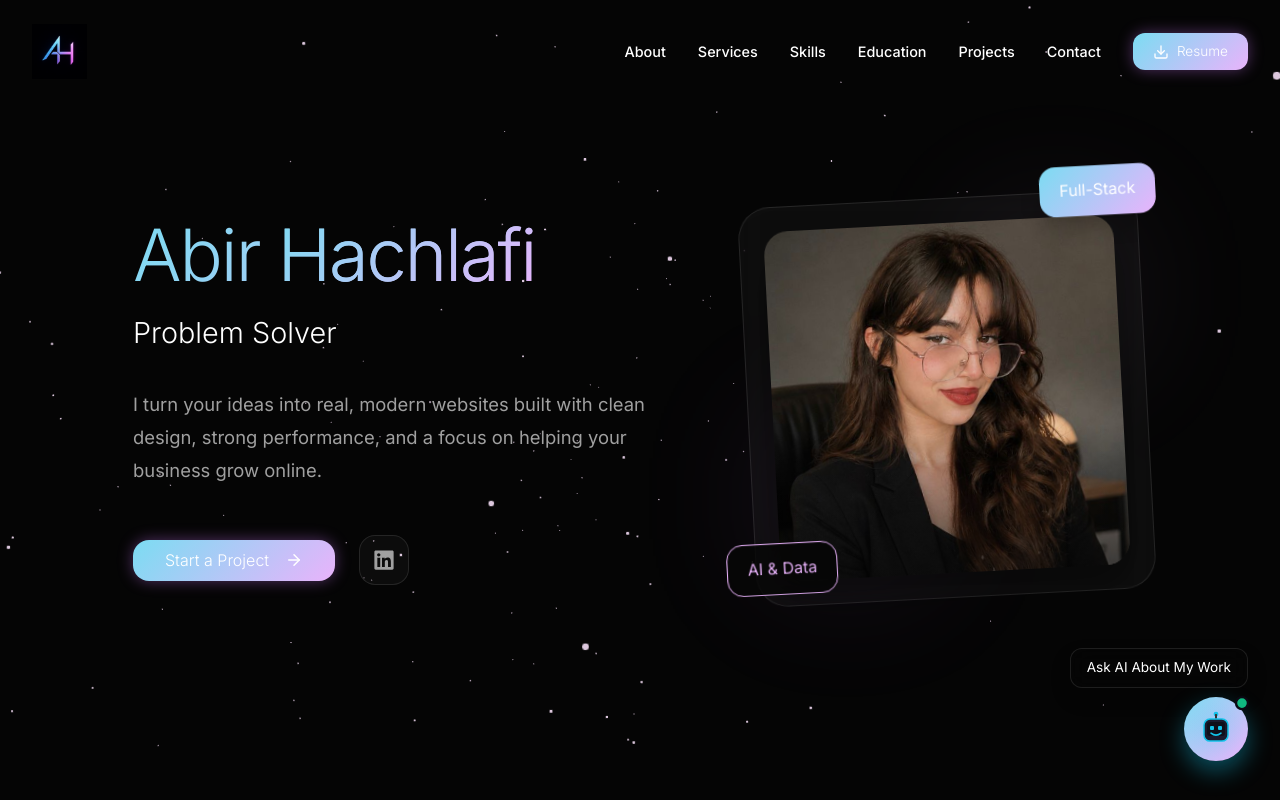
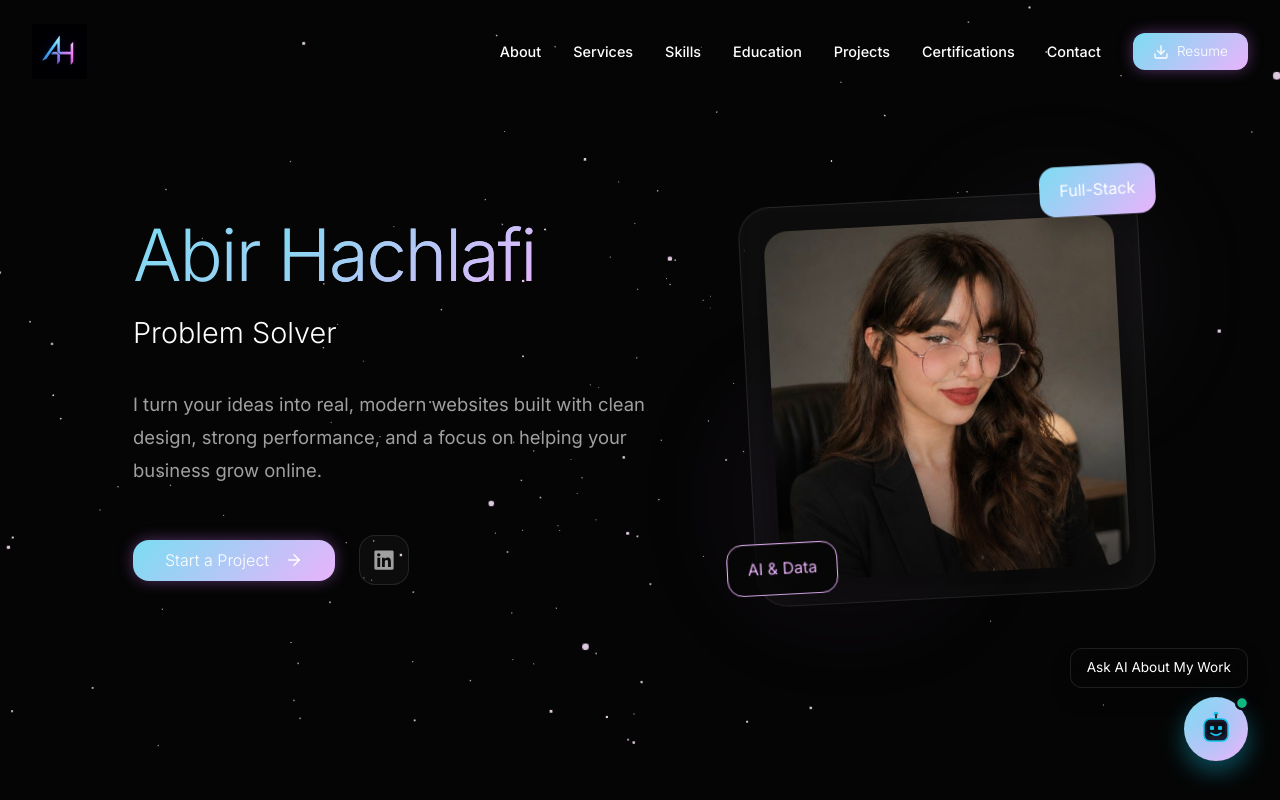
Before and after one commit to abir-dev0/abir, a React (Vite) app: page / in a window 1280 px wide. Shown: the top 800 px of the page. Built offline with nearby package versions, Linux system fonts and the light colour scheme.

Commit message:
feat: add certifications link to navbar, update logo and resume

```diff
--- a/src/components/Navbar.jsx
+++ b/src/components/Navbar.jsx
@@ -23,6 +23,7 @@ const Navbar = () => {
     { name: 'Skills', href: '/#skills' },
     { name: 'Education', href: '/#experience' },
     { name: 'Projects', href: '/#projects' },
+    { name: 'Certifications', href: '/#certifications' },
     { name: 'Contact', href: '/#contact' },
   ];
 
```
